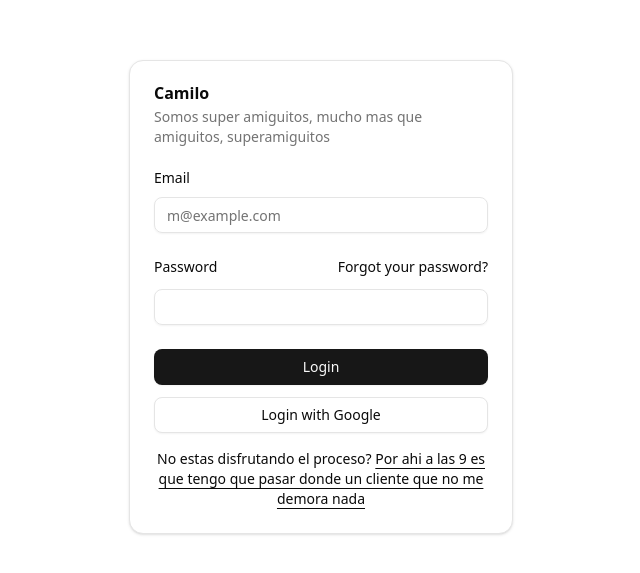
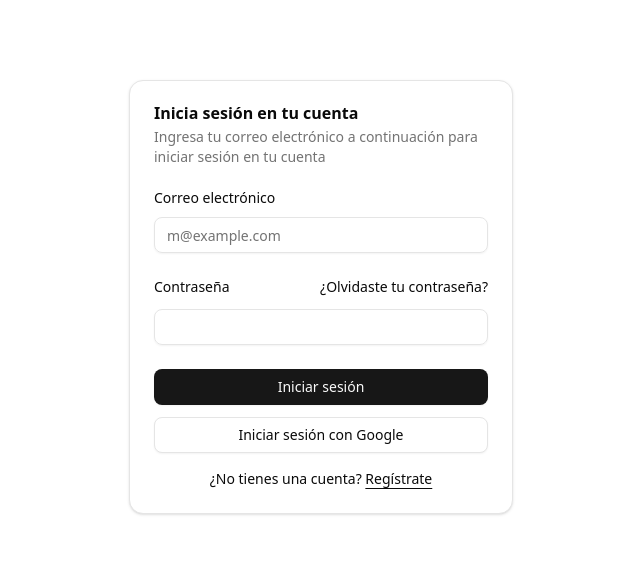
Before and after one commit to MiguelRestrepoL/ConectaBiz2, a Next.js app in the folder frontend/my-login-app/: page / in a window 1280 px wide. Shown: the part 103-676 px from the top of the page, without its empty margins (319-959 px from the left). Built offline with nearby package versions, Linux system fonts and the light colour scheme.

Commit message:
Update login-form.jsx

```diff
--- a/frontend/my-login-app/src/components/login-form.jsx
+++ b/frontend/my-login-app/src/components/login-form.jsx
@@ -1,64 +1,68 @@
-import { cn } from "@/lib/utils"
-import { Button } from "@/components/ui/button"
+import { cn } from "@/lib/utils";
+import { Button } from "@/components/ui/button";
 import {
   Card,
   CardContent,
   CardDescription,
   CardHeader,
   CardTitle,
-} from "@/components/ui/card"
-import { Input } from "@/components/ui/input"
-import { Label } from "@/components/ui/label"
+} from "@/components/ui/card";
+import { Input } from "@/components/ui/input";
+import { Label } from "@/components/ui/label";
 
-export function LoginForm({
-  className,
-  ...props
-}) {
+export function LoginForm({ className, ...props }) {
   return (
-    (<div className={cn("flex flex-col gap-6", className)} {...props}>
+    <div className={cn("flex flex-col gap-6", className)} {...props}>
       <Card>
         <CardHeader>
-          <CardTitle>Camilo</CardTitle>
+          <CardTitle>Inicia sesión en tu cuenta</CardTitle>
           <CardDescription>
-            Somos super amiguitos, mucho mas que amiguitos, superamiguitos
+            Ingresa tu correo electrónico a continuación para iniciar sesión en
+            tu cuenta
           </CardDescription>
         </CardHeader>
         <CardContent>
           <form>
             <div className="flex flex-col gap-6">
               <div className="grid gap-3">
-                <Label htmlFor="email">Email</Label>
-                <Input id="email" type="email" placeholder="m@example.com" required />
+                <Label htmlFor="email">Correo electrónico</Label>
+                <Input
+                  id="email"
+                  type="email"
+                  placeholder="m@example.com"
+                  required
+                />
               </div>
               <div className="grid gap-3">
                 <div className="flex items-center">
-                  <Label htmlFor="password">Password</Label>
+                  <Label htmlFor="password">Contraseña</Label>
                   <a
                     href="#"
-                    className="ml-auto inline-block text-sm underline-offset-4 hover:underline">
-                    Forgot your password?
+                    className="ml-auto inline-block text-sm underline-offset-4 hover:underline"
+                  >
+                    ¿Olvidaste tu contraseña?
                   </a>
                 </div>
                 <Input id="password" type="password" required />
               </div>
               <div className="flex flex-col gap-3">
                 <Button type="submit" className="w-full">
-                  Login
+                  Iniciar sesión
                 </Button>
                 <Button variant="outline" className="w-full">
-                  Login with Google
+                  Iniciar sesión con Google
                 </Button>
               </div>
             </div>
             <div className="mt-4 text-center text-sm">
-              No estas disfrutando el proceso?{" "}
+              ¿No tienes una cuenta?{" "}
               <a href="#" className="underline underline-offset-4">
-                Por ahi a las 9 es que tengo que pasar donde un cliente que no me demora nada
+                Regístrate
               </a>
             </div>
           </form>
         </CardContent>
       </Card>
-    </div>)
+    </div>
   );
 }
```
